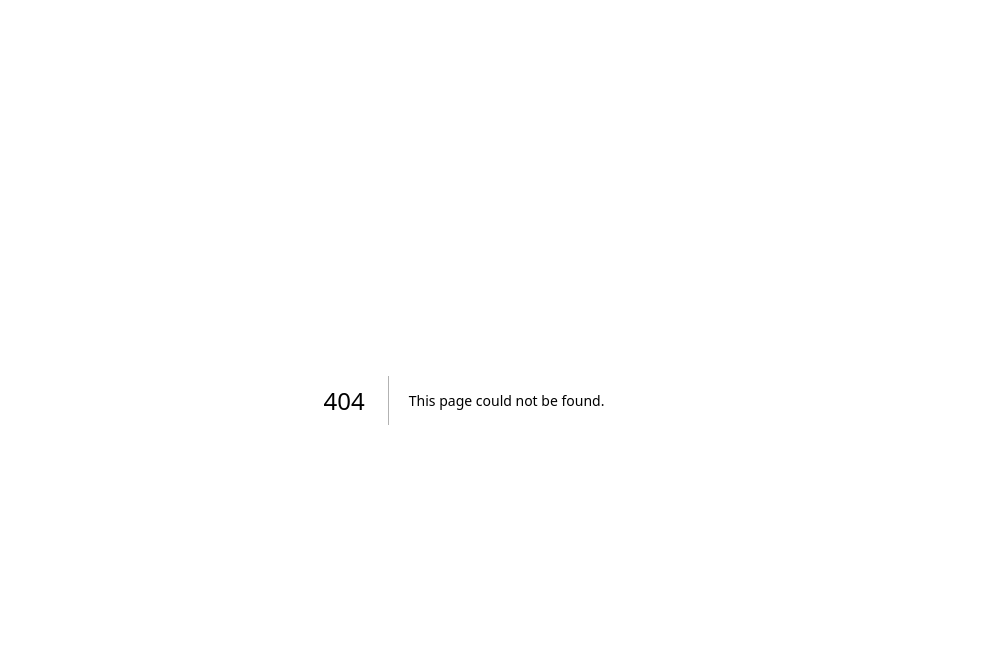
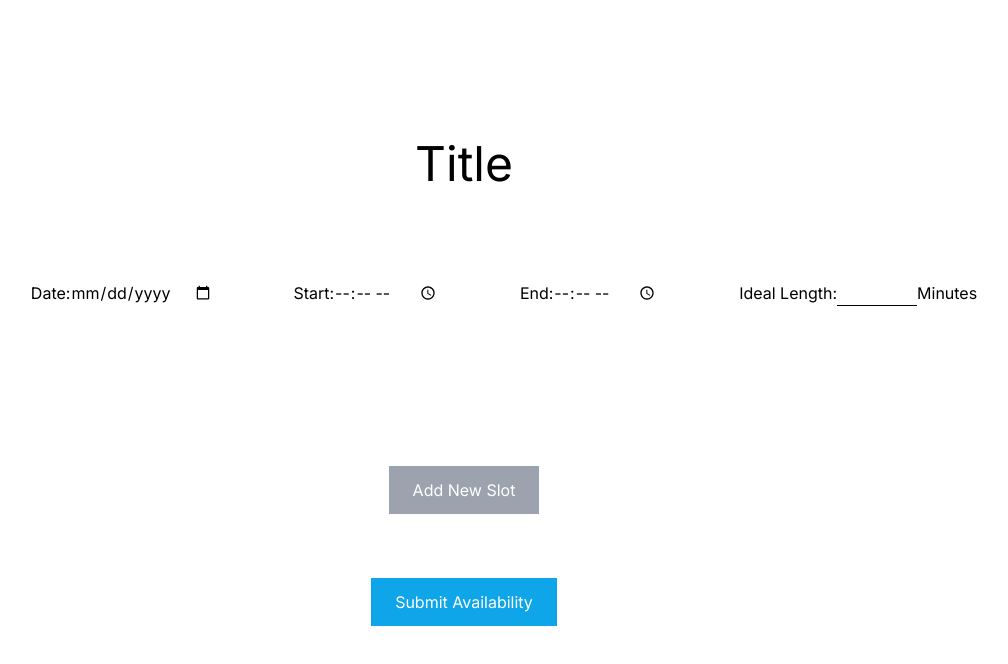
Before and after one commit to christinolb/quick-poll, a Next.js app: page /poll in a window 1280 px wide. Before the commit this address had no page. Shown: the top 664 px of the page, without its empty margins (176-1184 px from the left). Built offline with nearby package versions, Linux system fonts and the light colour scheme.

Commit message:
missing folders

```diff
--- /dev/null
+++ b/app/components/CreatePoll.js
@@ -0,0 +1,49 @@
+'use client'
+
+import { useState } from "react"
+import Title from "./Title.js"
+
+
+export default function CreatePoll(){
+    const [ title, setTitle ] = useState("")
+
+    return(
+        <>
+
+            <div className="">
+                <Title title="Quick Poll"/>
+                <div className="flex justify-center m-3">
+                    <p className="w-1/4 text-center">
+                    Quickly create and launch a poll to find the best day and time of the week for everyone. Great for meetings, hangouts events and more!
+                    </p>
+                </div>
+                <form className="flex flex-col">
+                    <div>
+                    <label
+                        className="text-[2rem] mt-9 mb-11 justify-center flex"
+                        htmlFor="title">Enter Poll Title:</label>
+                    </div>
+
+                    <div className="justify-center flex">
+                    <input
+                        required
+                        placeholder="Title"
+                        type="text"
+                        id="title"
+                        value={title}
+                        onChange={(e) => setTitle(e.target.value)}
+                        className="border border-black w-[20rem] h-20 m-2 p-2 bg-gray-400 text-white text-2xl placeholder:text-white"
+                        />
+                    </div>
+
+                    <div className="justify-center flex">
+                    <button
+                        type="submit"
+                        className="px-5 py-3 m-4 bg-sky-500 text-white text-xl focus:bg-sky-400"
+                        >Submit</button>
+                    </div>
+                </form>
+            </div>
+        </>
+    )
+}
--- /dev/null
+++ b/app/components/PollInstance.js
@@ -0,0 +1,86 @@
+'use client'
+
+import { useState } from "react"
+import Title from "./Title"
+
+export default function PollInstance(){
+    //will be replaced with db values
+    const date1 = new Date("November 17, 1995 03:24:00")
+    const [ title, setTitle ] = useState("Title")
+    const [ date, setDate ] = useState()
+    const [ month, setMonth ] = useState()
+    const [ hour, setHour ] = useState()
+    const [ minute, setMinute ] = useState()
+    const [ day, setDay ] = useState()
+    const [ idealLength, setIdealLength ] = useState("")
+
+    return(
+        <>
+
+            <Title title={title}/>
+            <div className="mt-[5rem] flex flex-row justify-center">
+                <form>
+                    <label
+                        className=""
+                        htmlFor="date"
+                    >Date:
+                    </label>
+                    <input
+                        className=""
+                        type="date"
+                        id="date"
+                    />
+
+                    <label
+                        className=""
+                        htmlFor="time"
+                    >Start:
+                    </label>
+                    <input
+                        className=""
+                        type="time"
+                    />
+
+                    <label
+                        className=""
+                        htmlFor="time"
+                    >End:
+                    </label>
+                    <input
+                        className=""
+                        type="time"
+                    />
+
+                    <label
+                        className=""
+                        htmlFor="time"
+                    >Ideal Length:
+                    </label>
+                    <input
+                        className="w-20 border-b border-black text-center"
+                        type="number"
+                        max={60}
+                    />
+                    Minutes
+
+                    <div className="flex justify-center">
+                        <button
+                            className="bg-gray-400 mt-[10rem] mb-[4rem] px-6 py-3 text-white"
+                            type="button"
+                            onClick={""}
+                        >Add New Slot
+                        </button>
+                    </div>
+
+                    <div className="flex justify-center">
+                        <button
+                            className="bg-sky-500 text-white  px-6 py-3"
+                            type="submit"
+                        >Submit Availability
+                        </button>
+                    </div>
+                </form>
+            </div>
+        </>
+    )
+}
--- /dev/null
+++ b/app/components/Submitted.js
@@ -0,0 +1,39 @@
+'use client'
+
+import Title from "./Title";
+import { useState } from "react";
+
+export default function Submitted() {
+    const [ submissions, setSubmissions ] = useState([{
+                                                        Name: "Christino",
+                                                        IdealLength: 10
+                                                      },
+                                                      {
+                                                        Name: "Lorenzo",
+                                                        IdealLength: 20
+                                                      }])
+    return(
+        <>
+            <Title title={"Title"}/>
+
+            <h1 className="text-[4.5rem] text-center text-sky-500 mt-[6rem]">Submitted!</h1>
+
+            <div className="grid grid-cols-5 gap-[1rem] border border-blue-500 mt-[5rem] ml-[4rem] mr-[33rem]">
+                <div className="grid col-span-2 border border-red-500 mr-[2rem] w-3/4">
+                    <h1 className="text-2xl">Submissions</h1>
+                    {
+                        submissions.map((e) => (
+                            <div className="p-2 m-2">
+                                <p>Name: {e.Name}</p>
+                                <p>Ideal Length: {e.IdealLength}</p>
+                            </div>
+                        ))
+                    }
+                </div>
+                <div className="grid col-span-3 border border-orange-500">Results</div>
+
+            </div>
+
+        </>
+    )
+}
--- /dev/null
+++ b/app/components/Title.js
@@ -0,0 +1,5 @@
+export default function Title({title}){
+
+    return (<h1 className="text-[3rem] text-center mt-[8rem]">{title}</h1>);
+
+}
--- /dev/null
+++ b/app/poll/page.js
@@ -0,0 +1,9 @@
+import PollInstance from "../components/PollInstance";
+
+export default function Page() {
+    return (
+        <>
+            <PollInstance/>
+        </>
+    )
+}
--- /dev/null
+++ b/app/submitted/page.js
@@ -0,0 +1,9 @@
+import Submitted from "../components/Submitted";
+
+export default function Page(){
+    return(
+        <>
+            <Submitted/>
+        </>
+    )
+}
```
